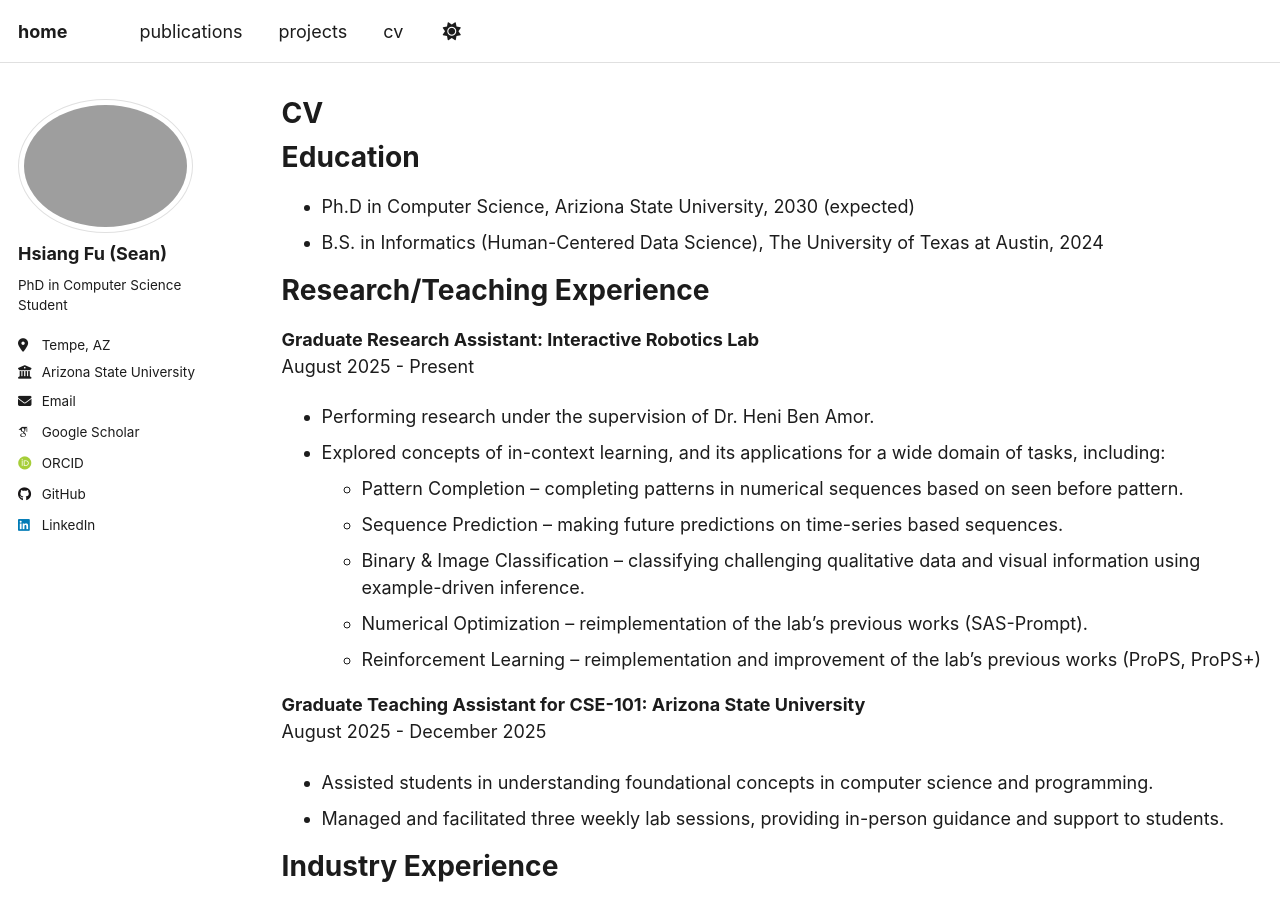
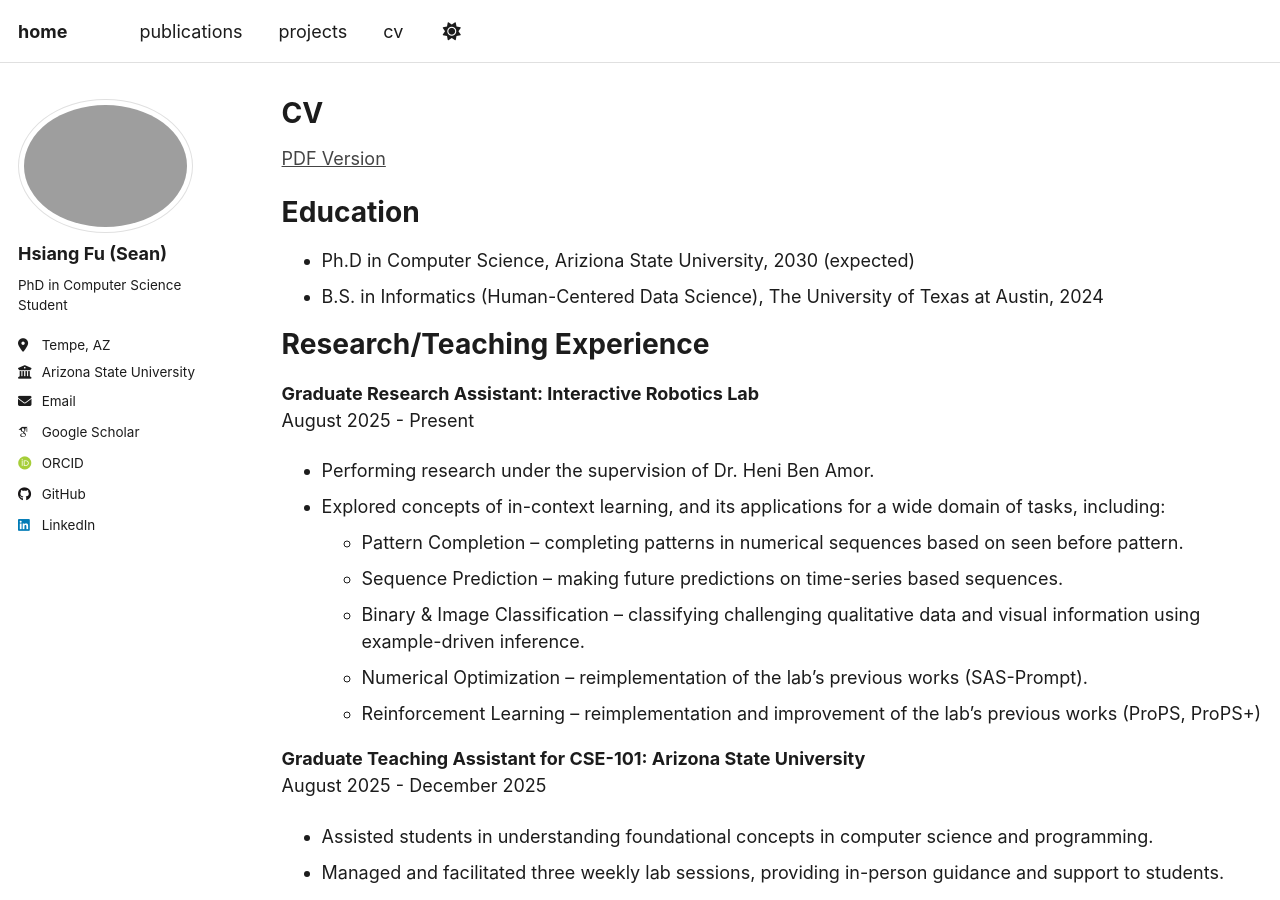
Before and after one commit to hsiang-fu/hsiang-fu.github.io, a Jekyll site: the page built from _pages/cv.md, in a window 1280 px wide and 900 px high. Built offline with Jekyll 4.4.1, drawn with Linux system fonts in a browser that asks for light colours; some web fonts are replaced; a script that is not in the unit is left out.

Commit message:
updated files

```diff
--- a/_pages/cv.md
+++ b/_pages/cv.md
@@ -8,6 +8,7 @@ redirect_from:
 ---
 
 {% include base_path %}
+<a href = "https://hsiang-fu.github.io/files/Hsiang(Sean)_Fu_CV.pdf">PDF Version</a>
 
 **Education**
 ======
```
Also changed, not shown: 3 other files.
